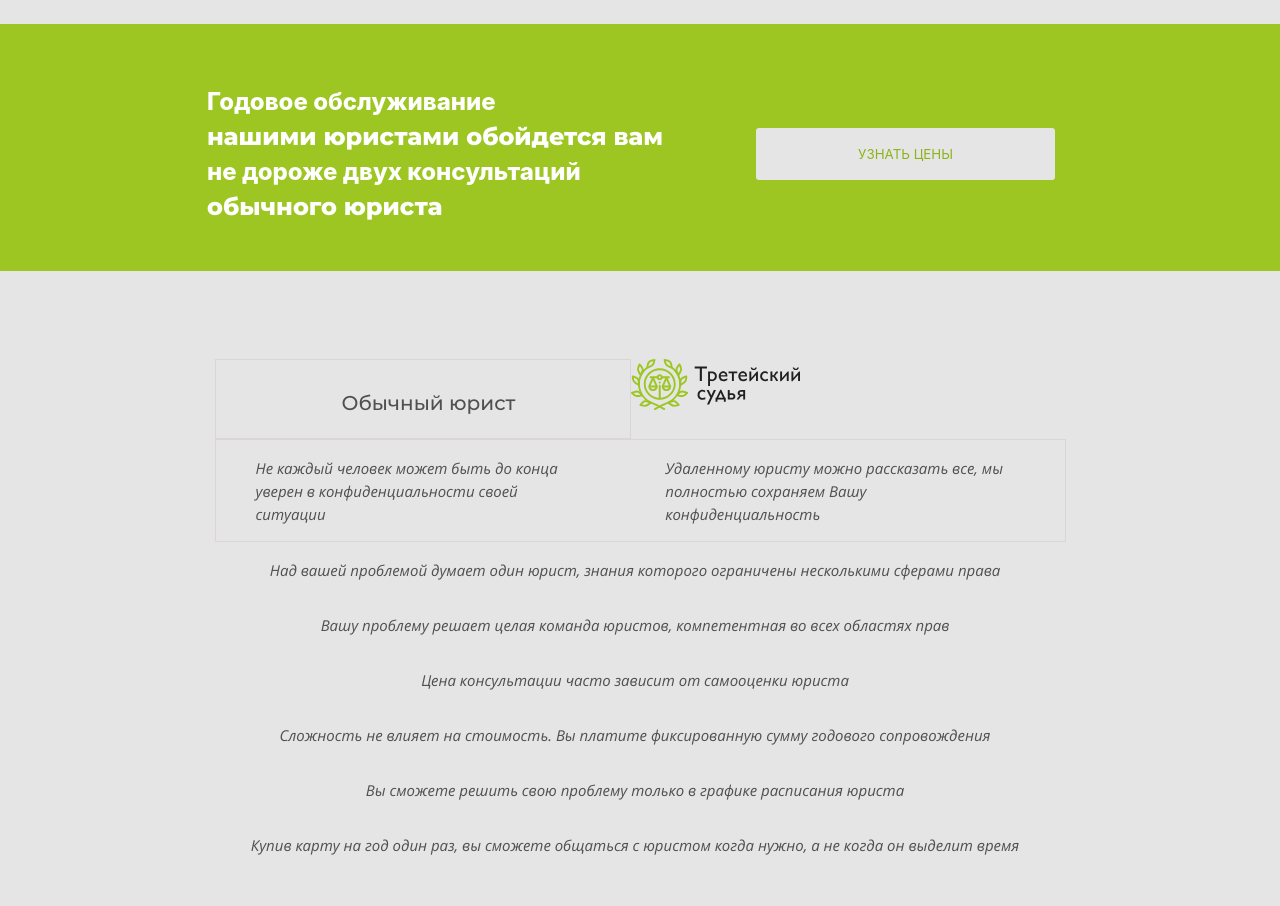
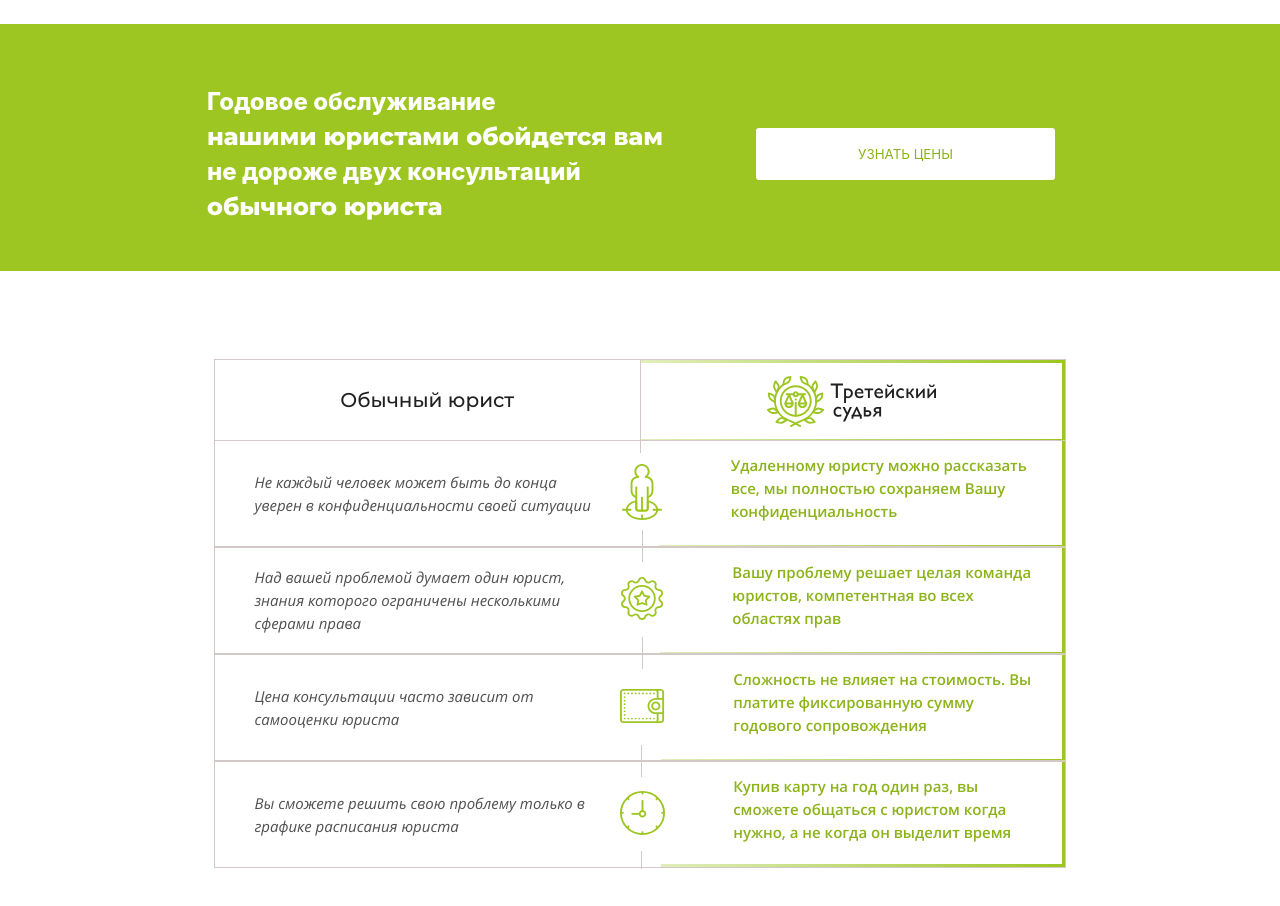
Before and after one commit to RykAlex/Arbitration_Judge, a website: page src/index.html in a window 1280 px wide. Shown: the part 1340-2246 px from the top of the page. Drawn offline with nearby package versions, Linux system fonts and the light colour scheme; files that its build step writes are made by us from their sources; files whose address does not match are found by name.

Commit message:
Page 1 V5

```diff
--- a/src/assets/style/_buttons.scss
+++ b/src/assets/style/_buttons.scss
@@ -1,6 +1,6 @@
 .btn-fomalize {
   color: $green-light;
-  background: #e5e5e5;
+  background: $white;
   text-align: center;
   vertical-align: middle;
   padding: 10px 24px;
@@ -20,7 +20,7 @@
   box-shadow: 0px 2px 5px rgba(100, 141, 169, 0.5),
     0px 1px 1px rgba(114, 153, 0, 0.6);
   border-radius: 5px;
-  color: #e5e5e5;
+  color: $white;
   font-family: Montserrat;
   font-weight: bold;
   font-size: 15px;
@@ -41,7 +41,7 @@
 }
 .btn-price {
   color: $green-light;
-  background: #e5e5e5;
+  background: $white;
   text-align: center;
   vertical-align: middle;
   padding: 10px 24px;
--- a/src/assets/style/_common.scss
+++ b/src/assets/style/_common.scss
@@ -1,5 +1,5 @@
 body {
-  background-color: #e5e5e5;
+  background-color: $white;
 }
 img {
   max-width: 100%;
--- /dev/null
+++ b/src/assets/style/_comparison.scss
@@ -0,0 +1,215 @@
+.comparison {
+  margin-bottom: 66px;
+}
+.container .comparison-wrapper {
+  max-width: 852px;
+  width: 100%;
+  margin: auto;
+  border-top: 1px solid #d3c8c8;
+  border-left: 1px solid #d3c8c8;
+  border-right: 1px solid #d3c8c8;
+}
+.comparison-title {
+  display: flex;
+  justify-content: center;
+  align-items: center;
+  height: 80px;
+}
+.title1 {
+  width: 426px;
+  font-family: Montserrat;
+  color: #202020;
+  font-weight: 500;
+  font-size: 20px;
+  line-height: 28px;
+  text-align: center;
+  position: relative;
+}
+.benefits-icon {
+  width: 1px;
+  height: 80px;
+  position: relative;
+
+  &::after {
+    content: "";
+    position: absolute;
+    background: #d3c8c8;
+    width: 1px;
+    top: 0;
+    left: 0;
+    height: 93px;
+    z-index: 100;
+  }
+}
+.title2 {
+  width: 426px;
+  border-top: 3px solid transparent;
+  border-right: 3px solid transparent;
+  border-bottom: 1px solid transparent;
+  border-image: linear-gradient(
+    270deg,
+    #9cc622 0%,
+    rgba(156, 198, 34, 0.3) 100%
+  );
+  border-image-slice: 1;
+  height: 100%;
+  text-align: center;
+  padding-top: 13px;
+}
+
+.container .benefits-wrapper {
+  max-width: 852px;
+  width: 100%;
+  margin: auto;
+  border-top: 1px solid #d3c8c8;
+  border-left: 1px solid #d3c8c8;
+  border-right: 1px solid #d3c8c8;
+  border-bottom: 1px solid #d3c8c8;
+}
+.benefits-text {
+  display: flex;
+  justify-content: center;
+  align-items: center;
+  height: 105px;
+}
+.no-benefits {
+  width: 426px;
+  font-family: Montserrat;
+  color: #202020;
+  font-weight: 500;
+  font-size: 20px;
+  line-height: 28px;
+  text-align: left;
+  position: relative;
+  font-family: Open Sans;
+  font-weight: normal;
+  font-size: 15px;
+  line-height: 23px;
+  color: #505050;
+  padding-left: 39.5px;
+  padding-right: 28px;
+}
+.benefits-icon1 {
+  width: 42px;
+  height: 60px;
+  position: relative;
+  top: 0;
+  left: 3px;
+
+  &::after {
+    content: "";
+    position: absolute;
+    background: #d3c8c8;
+    width: 1px;
+    top: 66px;
+    left: 20px;
+    height: 32px;
+    z-index: 100;
+  }
+}
+.benefits-icon2 {
+  width: 46px;
+  height: 48px;
+  position: relative;
+  top: 0;
+  left: 4px;
+
+  &::after {
+    content: "";
+    position: absolute;
+    background: #d3c8c8;
+    width: 1px;
+    top: 60px;
+    left: 21px;
+    height: 32px;
+    z-index: 100;
+  }
+}
+.benefits-icon3 {
+  width: 48px;
+  height: 38px;
+  position: relative;
+  top: 0;
+  left: 4px;
+
+  &::after {
+    content: "";
+    position: absolute;
+    background: #d3c8c8;
+    width: 1px;
+    top: 56px;
+    left: 21px;
+    height: 32px;
+    z-index: 100;
+  }
+}
+.benefits-icon4 {
+  width: 48px;
+  height: 48px;
+  position: relative;
+  top: 0;
+  left: 4px;
+
+  &::after {
+    content: "";
+    position: absolute;
+    background: #d3c8c8;
+    width: 1px;
+    top: 60px;
+    left: 21px;
+    height: 18px;
+    z-index: 100;
+  }
+}
+.benefits {
+  width: 426px;
+  //border-top: 3px solid transparent;
+  border-right: 3px solid transparent;
+  border-bottom: 1px solid transparent;
+  border-image: linear-gradient(
+    270deg,
+    #9cc622 0%,
+    rgba(156, 198, 34, 0.3) 100%
+  );
+  border-image-slice: 1;
+  height: 100%;
+  text-align: left;
+  padding-top: 13px;
+  font-family: Open Sans;
+  font-weight: 600;
+  font-size: 15px;
+  line-height: 23px;
+  padding-left: 72px;
+  padding-right: 27.5px;
+
+  color: #8cb31a;
+}
+.benefits1 {
+  width: 426px;
+  border-right: 3px solid transparent;
+  border-bottom: 3px solid transparent;
+  border-image: linear-gradient(
+    270deg,
+    #9cc622 0%,
+    rgba(156, 198, 34, 0.3) 100%
+  );
+  border-image-slice: 1;
+  height: 100%;
+  text-align: left;
+  padding-top: 13px;
+  font-family: Open Sans;
+  font-weight: 600;
+  font-size: 15px;
+  line-height: 23px;
+  padding-left: 72px;
+  padding-right: 27.5px;
+
+  color: #8cb31a;
+}
+
+@import "variables-breakpoints";
+@media screen and (max-width: $tablet) {
+}
+
+@media screen and (max-width: $mobile) {
+}
--- a/src/assets/style/comparison.scss
+++ /dev/null
@@ -1,68 +0,0 @@
-.comparison {
-  margin-bottom: 65px;
-}
-.container .comparison-wrapper {
-  max-width: 851px;
-  width: 100%;
-  margin: 0 auto;
-}
-.comparison-wrapper {
-  display: flex;
-  justify-content: flex-start;
-}
-.comparison-left {
-  width: 49%;
-}
-.comparison-left-benefits {
-  display: flex;
-  flex-direction: column;
-  justify-content: center;
-  align-items: center;
-}
-.comparison-left-title {
-  font-family: Montserrat;
-  color: #505050;
-  font-weight: 500;
-  font-size: 20px;
-  line-height: 28px;
-  border: 1px solid #dbd5d5;
-  padding: 29px 126px 21px 126px;
-  white-space: nowrap;
-}
-.no-benefits-text {
-  font-family: Open Sans;
-  color: #505050;
-  font-weight: normal;
-  font-size: 15px;
-  line-height: 23px;
-  //border-left: 1px solid #dbd5d5;
-  //border-top: 1px solid #dbd5d5;
-  //border-bottom: 1px solid #dbd5d5;
-  padding: 17px 50px 15px 40px;
-}
-.benefits-text {
-  font-family: Open Sans;
-  color: #505050;
-  font-weight: normal;
-  font-size: 15px;
-  line-height: 23px;
-  //border-right: 1px solid #dbd5d5;
-  //border-top: 1px solid #dbd5d5;
-  //border-bottom: 1px solid #dbd5d5;
-  padding: 17px 50px 15px 40px;
-}
-.benefits-wrapper {
-  display: flex;
-  justify-content: space-between;
-  max-width: 851px;
-  width: 100%;
-  margin: 0 auto;
-  border: 1px solid #dbd5d5;
-}
-
-@import "variables-breakpoints";
-@media screen and (max-width: $tablet) {
-}
-
-@media screen and (max-width: $mobile) {
-}
--- a/src/index.html
+++ b/src/index.html
@@ -97,48 +97,71 @@
         <h2 class="visually-hidden">Сравнение юристов</h2>
         <div class="container">
           <div class="comparison-wrapper">
-            <div class="comparison-left">
-              <div class="comparison-left-title">Обычный юрист</div>
-            </div>
-
-            <div class="comparison-right">
-              <div class="comparison-right-title">
+            <div class="comparison-title">
+              <div class="title1">Обычный юрист</div>
+              <div class="benefits-icon"></div>
+              <div class="title2">
                 <img src="/src/assets/static/img/logo-footer.svg" alt="" />
               </div>
             </div>
           </div>
-          <div class="comparison-left-benefits">
           <div class="benefits-wrapper">
-              <div class="no-benefits-text">
+            <div class="benefits-text">
+              <div class="no-benefits">
                 Не каждый человек может быть до конца уверен в
                 конфиденциальности своей ситуации
               </div>
-              <div class="benefits-text">
+              <div class="benefits-icon1">
+                <img src="/src/assets/static/img/benefits1.svg" alt="" />
+              </div>
+              <div class="benefits">
                 Удаленному юристу можно рассказать все, мы полностью сохраняем
                 Вашу конфиденциальность
               </div>
             </div>
-            <div class="no-benefits-text">
-              Над вашей проблемой думает один юрист, знания которого ограничены
-              несколькими сферами права
           </div>
+          <div class="benefits-wrapper">
             <div class="benefits-text">
+              <div class="no-benefits">
+                Над вашей проблемой думает один юрист, знания которого
+                ограничены несколькими сферами права
+              </div>
+              <div class="benefits-icon2">
+                <img src="/src/assets/static/img/benefits2.svg" alt="" />
+              </div>
+              <div class="benefits">
                 Вашу проблему решает целая команда юристов, компетентная во всех
                 областях прав
               </div>
-            <div class="no-benefits-text">
+            </div>
+          </div>
+          <div class="benefits-wrapper">
+            <div class="benefits-text">
+              <div class="no-benefits">
                 Цена консультации часто зависит от самооценки юриста
               </div>
-            <div class="benefits-text">
+              <div class="benefits-icon3">
+                <img src="/src/assets/static/img/benefits3.svg" alt="" />
+              </div>
+              <div class="benefits">
                 Сложность не влияет на стоимость. Вы платите фиксированную сумму
                 годового сопровождения
               </div>
-            <div class="no-benefits-text">
-              Вы сможете решить свою проблему только в графике расписания юриста
             </div>
+          </div>
+          <div class="benefits-wrapper">
             <div class="benefits-text">
+              <div class="no-benefits">
+                Вы сможете решить свою проблему только в графике расписания
+                юриста
+              </div>
+              <div class="benefits-icon4">
+                <img src="/src/assets/static/img/benefits4.svg" alt="" />
+              </div>
+              <div class="benefits1">
                 Купив карту на год один раз, вы сможете общаться с юристом когда
                 нужно, а не когда он выделит время
+              </div>
             </div>
           </div>
         </div>
```
Also changed, not shown: build/assets/style/comparison.css, build/assets/style/style.css, build/index.html, src/assets/style/_annual-maintenance.scss (renamed from src/assets/style/annual-maintenance.scss), src/assets/style/_call-to-judge.scss (renamed from src/assets/style/call-to-judge.scss), 2 other files. Lines whose indentation alone changed are shown as unchanged.
